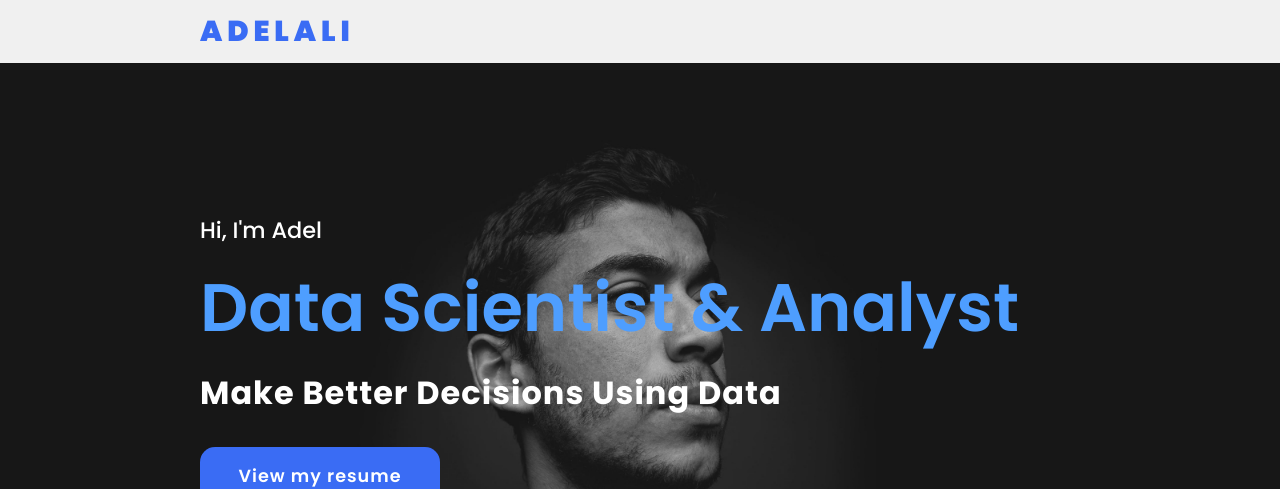
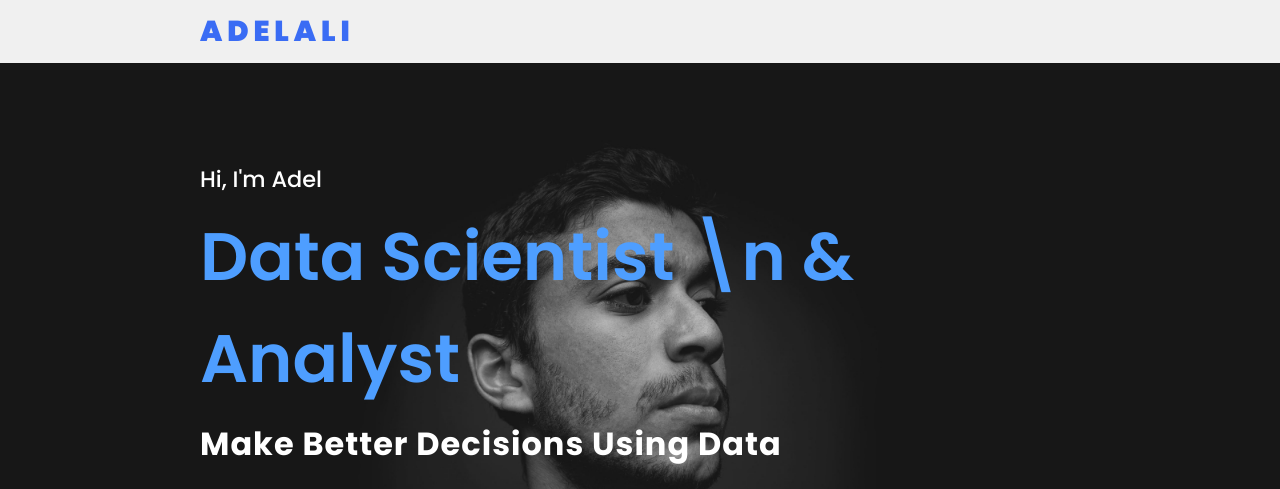
Before and after one commit to adel3li/adel3li.github.io, a plain HTML site: page index.html in a window 1280 px wide. Shown: the top 489 px of the page. Drawn offline with Linux system fonts and the light colour scheme.

Commit message:
Update index.html

```diff
--- a/index.html
+++ b/index.html
@@ -26,8 +26,7 @@
 
     <section class="main">
         <div>
-            <h2>Hi, I'm Adel<br><span>Data Scientist
-                & Analyst</span></h2>
+            <h2>Hi, I'm Adel<br><span>Data Scientist \n & Analyst</span></h2>
             <h3>Make Better Decisions Using Data</h3>
             <a href="#projects" class="main-btn">View my resume</a>
             <div class="social-icons">
```
